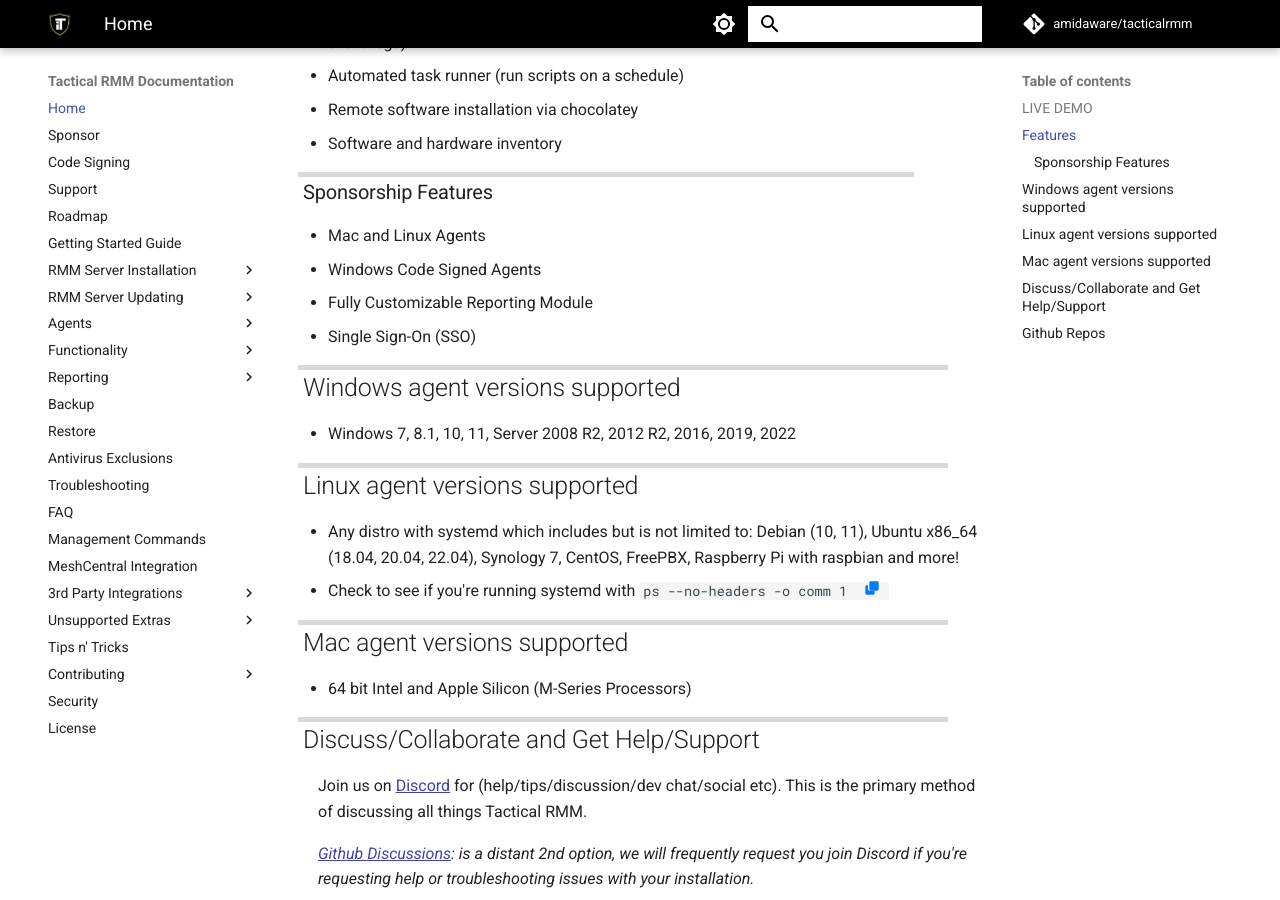
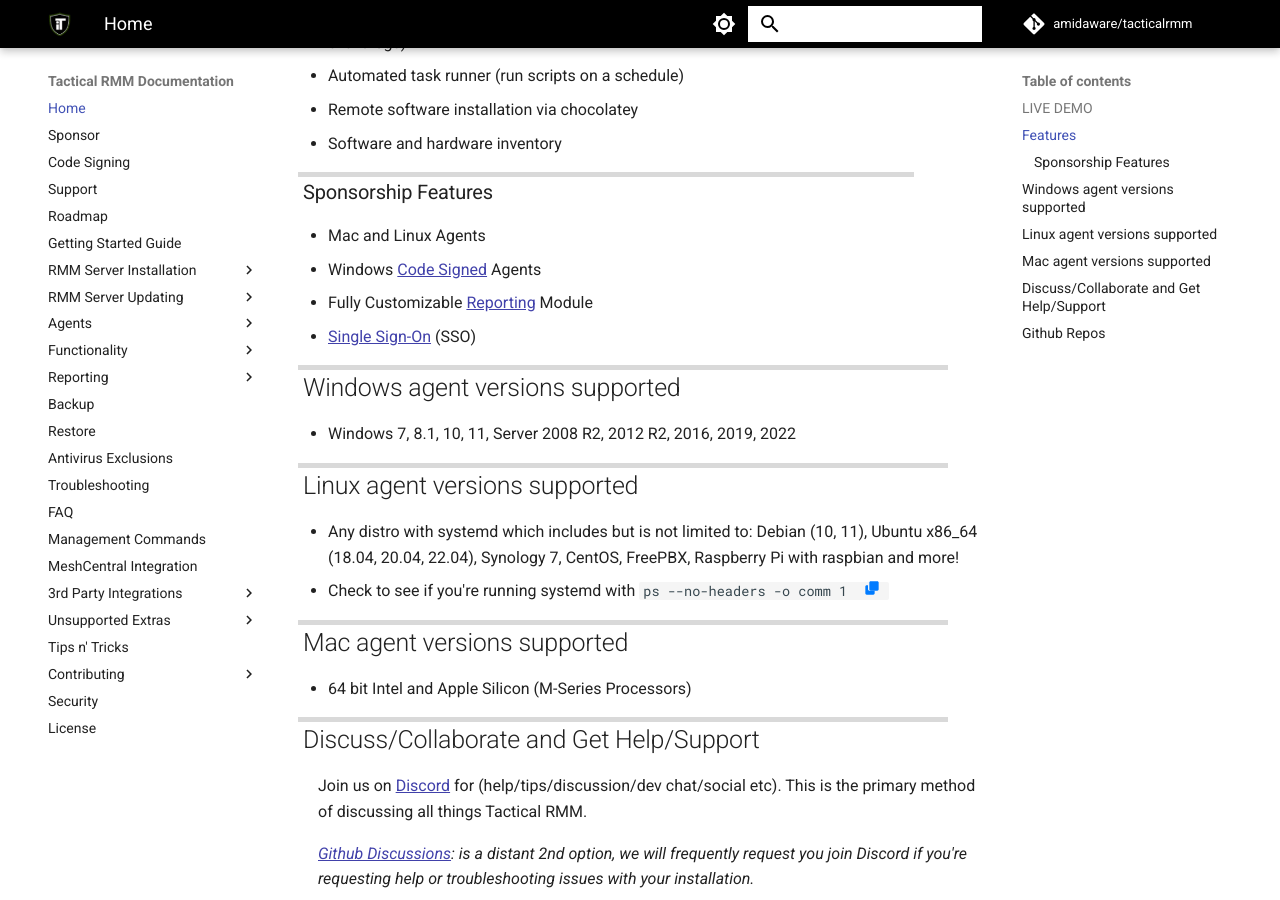
Before and after one commit to amidaware/trmm-docs, an MkDocs documentation site: the page built from docs/index.md, in a window 1280 px wide and 900 px high, scrolled down 679 px. Built offline with MkDocs 1.6.1 and Material for MkDocs 9.7.7, drawn with Linux system fonts in a browser that asks for light colours; comment, search, counter and statistics services are not loaded; some of the changed lines change nothing that is shown.

Commit message:
add links

```diff
--- a/docs/index.md
+++ b/docs/index.md
@@ -26,9 +26,9 @@
 ### Sponsorship Features
 
 - Mac and Linux Agents
-- Windows Code Signed Agents
-- Fully Customizable Reporting Module
-- Single Sign-On (SSO)
+- Windows [Code Signed](./code_signing.md) Agents
+- Fully Customizable [Reporting](./ee/reporting/reporting_overview.md) Module
+- [Single Sign-On](./ee/sso/sso.md) (SSO)
 
 ## Windows agent versions supported
 
```
